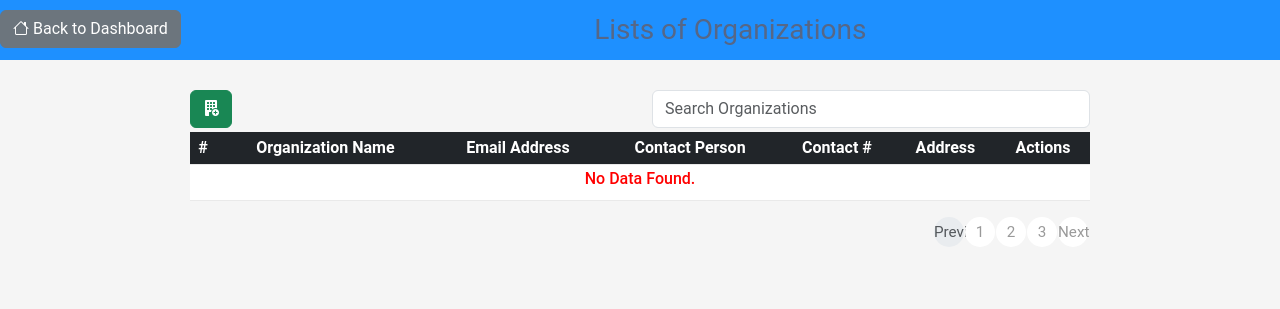
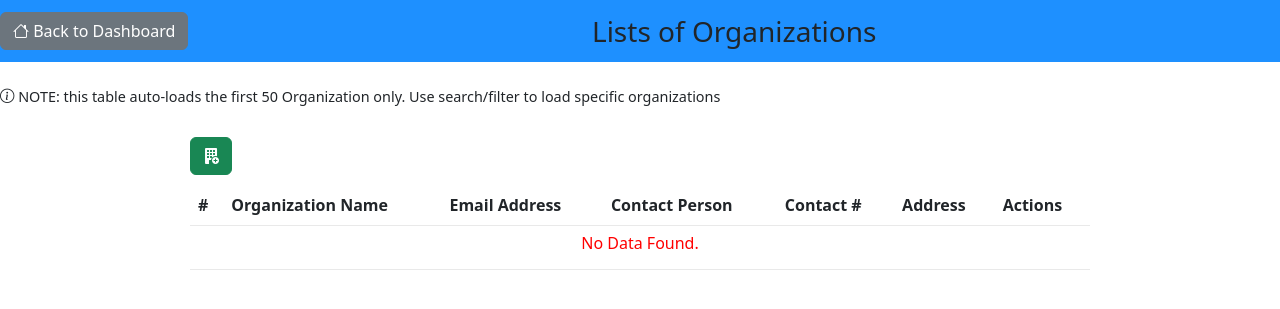
Before and after one commit to learning2bdeveloper/CI, a CodeIgniter app: page /kyanu_document_tracking/index.php/create_organization/crud in a window 1280 px wide. Shown: the top 309 px of the page. Run offline with CodeIgniter, Linux system fonts and the light colour scheme; data that the repository does not hold is empty; some libraries are stand-ins or nearby versions.

Commit message:
added data table and defer scripts

```diff
--- a/application/helpers/template/organization_helper.php
+++ b/application/helpers/template/organization_helper.php
@@ -18,6 +18,13 @@ defined('BASEPATH') OR exit('No direct script access allowed');
     <link rel="stylesheet" href="https://cdn.jsdelivr.net/npm/bootstrap-icons@1.11.3/font/bootstrap-icons.min.css">
     <link rel="stylesheet" href="<?=base_url('assets/css/table.css')?>">
 
+    <!-- Link DataTables CSS -->
+    <link rel="stylesheet" href="https://cdnjs.cloudflare.com/ajax/libs/twitter-bootstrap/5.3.0/css/bootstrap.min.css">
+    <link rel="stylesheet" href="https://cdn.datatables.net/2.0.1/css/dataTables.bootstrap5.css">
+
+
+<script defer src="<?=base_url('/assets/javascript/index.js')?>" ></script>
+<script defer src="<?=base_url('/assets/javascript/changeLocation.js')?>" ></script>
 
 
 </head>
@@ -29,9 +36,14 @@ function organization_footer() {
 
 ?>
     </body>
+<!-- Link DataTables JS -->
 <script src="https://cdn.jsdelivr.net/npm/bootstrap@5.3.2/dist/js/bootstrap.bundle.min.js" integrity="sha384-C6RzsynM9kWDrMNeT87bh95OGNyZPhcTNXj1NW7RuBCsyN/o0jlpcV8Qyq46cDfL" crossorigin="anonymous"></script>
-<script src="<?=base_url('/assets/javascript/index.js')?>"></script>
-<script src="<?=base_url('/assets/javascript/changeLocation.js')?>"></script>
+<script src="https://code.jquery.com/jquery-3.7.1.js"></script>
+    <script src="https://cdnjs.cloudflare.com/ajax/libs/twitter-bootstrap/5.3.0/js/bootstrap.bundle.min.js"></script>
+    <script src="https://cdn.datatables.net/2.0.1/js/dataTables.js"></script>
+    <script src="https://cdn.datatables.net/2.0.1/js/dataTables.bootstrap5.js"></script>
+
+
 </html>
 
 <?php
--- a/application/modules/create_organization/controllers/Create_organization.php
+++ b/application/modules/create_organization/controllers/Create_organization.php
@@ -41,8 +41,9 @@ class Create_organization extends MY_Controller
     public function get_organization_info()
     {
         $this->load->model('Organization_model', 'get_org_info');
-        $this->datas['data'] = $this->get_org_info->get_organizations_info();
-        $this->load->view('create_organization/grid/Load_organization', $this->datas); // need dapat array hahhaa mag pasa data kung nd nd ya makita
+        $datas['data'] = $this->get_org_info->get_organizations_info();
+
+        $this->load->view('create_organization/grid/Load_organization', $datas); // need dapat array hahhaa mag pasa data kung nd nd ya makita
     }
 
     public function get_single_organization_info()
--- a/application/modules/create_organization/models/Organization_model.php
+++ b/application/modules/create_organization/models/Organization_model.php
@@ -18,7 +18,13 @@ class Organization_model extends CI_Model
     public function get_organizations_info()
     {
         $this->db->order_by('OrgID', 'DESC');
-        $query = $this->db->get($this->Table->organization)->result();
+        $this->db->limit(50);
+        $query = $this->db->get($this->Table->organization)->result();  // para mag butan into array or same sa fetch assoc daw amo ni
+        //     $results[0] = array(
+        //     'id' => 1,
+        //     'name' => 'John',
+        //     'age' => 30
+        // );
         return $query;
     }
 
--- a/application/modules/create_organization/views/orgCrud.php
+++ b/application/modules/create_organization/views/orgCrud.php
@@ -6,23 +6,19 @@
         <button id="btn_dashboard" class="btn btn-secondary mb-1"><i class="bi bi-house"></i> Back to Dashboard</button>
     </div>
         <span class="mx-auto">Lists of Organizations</span>
+
     </nav>
 
-
+    <p class="m-b-0 _300" style="font-size: 90%;"><i class="bi bi-info-circle"></i> NOTE: this table auto-loads the first 50 Organization only. Use search/filter to load specific organizations</p>
     <div class="table-responsive mx-auto" style="max-width: 900px;">
     <div class="row">
         <div class="col text-start">
             <button id="btn_add_new" class="btn btn-success mb-1"><i class="bi bi-building-fill-add"></i></button>
         </div>
-        <div class="col text-end">
-
-                <input type="text" name="query" placeholder="Search Organizations" class="form-control me-2">
-
-        </div>
     </div>
 
-            <table class="table table-sm table-hover text-center">
-                <thead class="table-dark">
+            <table id="example" class="table table-striped" style="width:100%">
+                <thead>
                     <tr>
                         <th scope="col">#</th>
                         <th scope="col">Organization Name</th>
@@ -36,19 +32,8 @@
                 <tbody id="table"> <!-- diri ang Load_organization.php ga gwa-->
                 </tbody>
             </table>
-            <nav aria-label="Page navigation example">
-                <ul class="pagination justify-content-end">
-                    <li class="page-item disabled">
-                    <a class="page-link" href="#" tabindex="-1" aria-disabled="true">Previous</a>
-                    </li>
-                    <li class="page-item"><a class="page-link" href="#">1</a></li>
-                    <li class="page-item"><a class="page-link" href="#">2</a></li>
-                    <li class="page-item"><a class="page-link" href="#">3</a></li>
-                    <li class="page-item">
-                    <a class="page-link" href="#">Next</a>
-                    </li>
-                </ul>
-            </nav>
+
+
         </div>
 
 
--- a/assets/javascript/index.js
+++ b/assets/javascript/index.js
@@ -1,4 +1,28 @@
+if (document.readyState !== 'loading') {
+    console.log('document is already ready, just execute code here');
+
+} else {
+    document.addEventListener('DOMContentLoaded', function () {
+        console.log('document was not ready, place code here');
+
+    });
+}
+
+
+    const reloadTable = async () => {
+        //C:\xampp\htdocs\kyanu_document_tracking\application\modules\create_organization\views\grid\load_organization  create_organization/grid/load_organization
+        const response = await fetch('Create_organization/get_organization_info');
+        const data = await response.text();
+        document.getElementById("table").innerHTML = data;
+        console.log("reloadtable()");
+        $(document).ready( () => {
+            $('#example').DataTable();
+        });
+      }
+    reloadTable();
+
     async function deleteOrgData(value) {
+        console.log("deleteOrgData()");
         let confirmation = confirm('Are you sure you want to delete this?');
         if(confirmation) {
             try
@@ -32,6 +56,7 @@ async function deleteOrgData(value) {
 
 
     async function OpenModalUpdateOrgData(value) {
+        console.log("modalUpdate()");
       const myModal = new bootstrap.Modal(document.getElementById('editModal'));
         try {
         let data = new FormData();
@@ -87,18 +112,6 @@ async function OpenModalUpdateOrgData(value) {
 
 
 
-
-const reloadTable = async () => {
-    //C:\xampp\htdocs\kyanu_document_tracking\application\modules\create_organization\views\grid\load_organization  create_organization/grid/load_organization
-    const response = await fetch('Create_organization/get_organization_info');
-    const data = await response.text();
-    document.getElementById("table").innerHTML = data;
-  }
-
-const el_table = document.getElementById("table");
-if(el_table) {
-    reloadTable();
-}
 
     const el_form_save = document.getElementById("form_save");
     const el_modal_btn_save = document.getElementById("orgSave");
```
Lines whose indentation alone changed are shown as unchanged.
